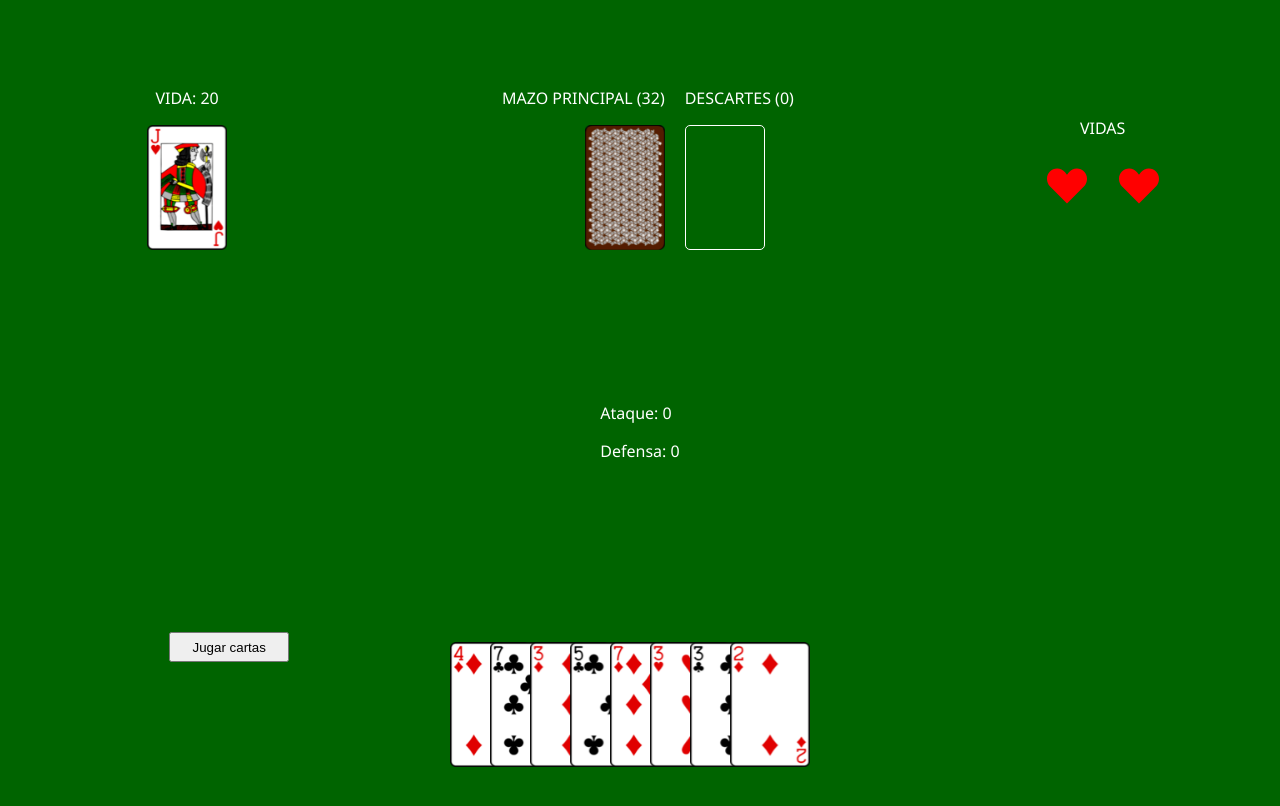
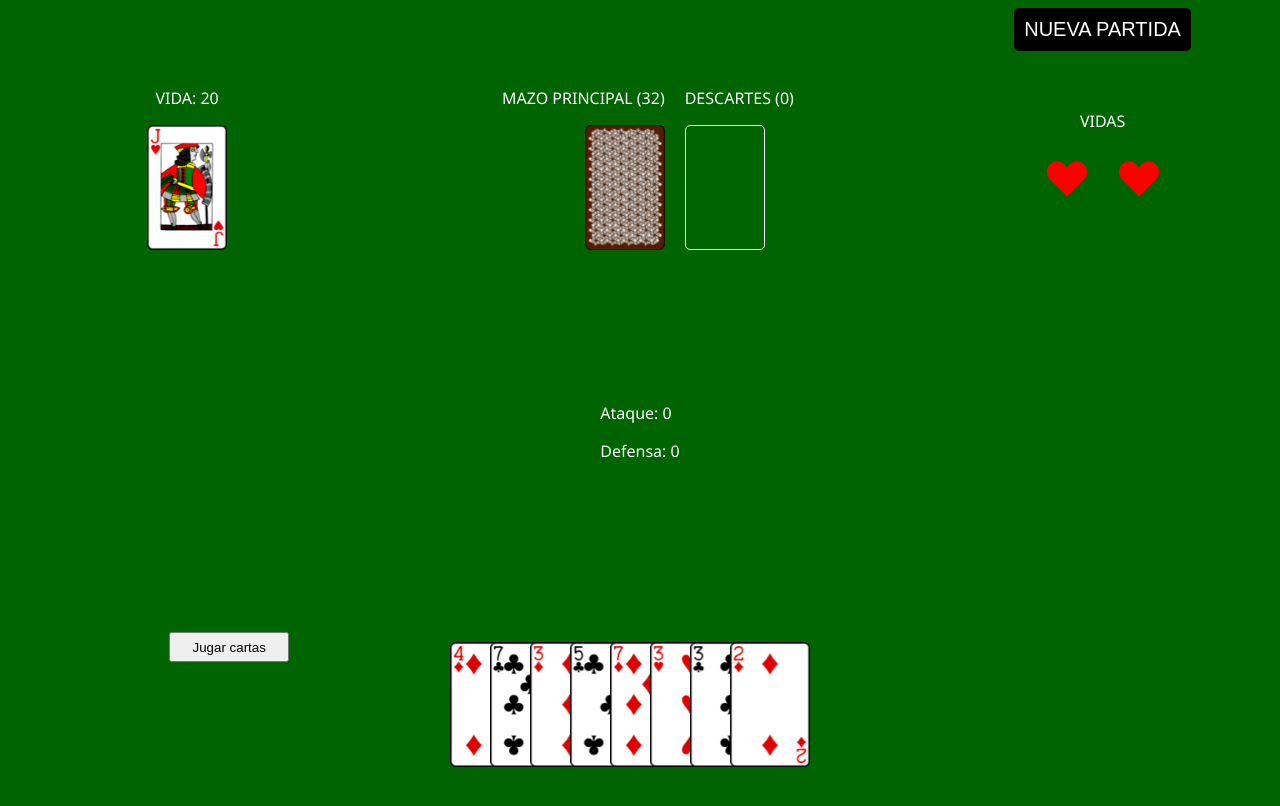
Before and after one commit to Skmrubik/regicide, a React (Vite) app: page / in a window 1280 px wide. Shown: the top 806 px of the page. Built offline with nearby package versions, Linux system fonts and the light colour scheme.

Commit message:
añadido boton de nueva partida

```diff
--- a/src/App.jsx
+++ b/src/App.jsx
@@ -43,7 +43,12 @@ function App() {
   const ataqueJugador = useEstado((state) => state.ataqueJugador);
   const addCartaFinalMazo = useEstado((state) => state.addCartaFinalMazo);
   const addCartaDescartes = useEstado((state) => state.addCartaDescartes);
-  const estado = useEstado();
+  const resetMazo = useEstado((state) => state.resetMazo);
+  const resetMonstruos = useEstado((state) => state.resetMonstruos);
+  const resetMazoDescartes = useEstado((state) => state.resetMazoDescartes);
+  const resetCartasMano = useEstado((state) => state.resetMano);
+  const resetCartasSeleccionadas = useEstado((state) => state.resetCartasSeleccionadas);
+  const resetCartasJugadas = useEstado((state) => state.resetCartasJugadas);
 
   function shuffleArray(inputArray) {
     inputArray.sort(() => Math.random() - 0.5);
@@ -62,7 +67,7 @@ function App() {
       else setVidaMonstruo(40);
       setEstadoPrincipal(1)
     }
-  },[])
+  },[estadoPrincipal])
 
   //estado turno 1 FASE DE APLICAR PODERES Y ATACAR
   useLayoutEffect(() => {
@@ -337,6 +342,17 @@ function App() {
     }
     setNumeroVidas(numeroVidas-1);
   }
+  function nuevaPartida(){
+    resetMazo();
+    resetMonstruos();
+    resetMazoDescartes();
+    resetCartasMano();
+    resetCartasSeleccionadas();
+    resetCartasJugadas();
+    setEstadoPrincipal(0);
+    setEstadoTurnoJugador(0);
+  }
+
   return (
     <>
     <div className='container-mazos'>
@@ -353,6 +369,7 @@ function App() {
         <CartasMazoDescartes descartes={mazoDescartes} />
       </div>
       <div className='container-vidas'>
+        <button className='button-partida-nueva' onClick={nuevaPartida}>NUEVA PARTIDA</button>
         <p>VIDAS</p>
         <div className='vidas'>
         {numeroVidas>1 && <button className={enabledVida?'button-vida':'button-vida-disabled'} disabled={!enabledVida} onClick={resetMano}>
--- a/src/index.css
+++ b/src/index.css
@@ -114,7 +114,7 @@
   display: flex;
   width: 20%;
   flex-direction: column;
-  justify-content: center;
+  justify-content: start;
   align-items: center;
   padding-right: 50px;
   height: 100%;
@@ -126,3 +126,29 @@
   display: flex;
   flex-direction: row;
 }
+.modal-partida-nueva{
+  padding-top: 10px;
+  position: absolute;
+  z-index: 20;
+  top: 100px;
+  width: 80%;
+  margin-left: 10%;
+  margin-right: 10%;
+  background-color: black;
+  color: white;
+  display: flex;
+  flex-direction: column;
+  align-items: center;
+  border-radius: 10px;
+}
+.button-partida-nueva{
+  background-color: black;
+  border-radius: 5px;
+  font-size: 20px;
+  padding: 10px;
+  border: none;
+  color: white;
+  margin-bottom: 30px;
+  cursor: pointer;
+  margin-bottom: 43px;
+}
--- a/src/store/estado.js
+++ b/src/store/estado.js
@@ -22,6 +22,12 @@ export const useEstado = create((set, get) => ({
     setEstadoPrincipal: (estadoPrincipal) => set({ estadoPrincipal}),
     setEstadoTurnoJugador: (estadoTurnoJugador) => set({ estadoTurnoJugador}),
     setMazo: (mazo) => set({ mazo}),
+    resetMazo: () => set({mazo: cartasMazo}),
+    resetMonstruos: () => set({monstruos: cartasMonstruos}),
+    resetMazoDescartes: () => set({mazoDescartes: []}),
+    resetMano: () => set({mano: []}),
+    resetCartasSeleccionadas: () => set({cartasSeleccionadas: []}),
+    resetCartasJugadas: () => set({cartasJugadas: []}),
     setVidaMonstruo: (vidaMonstruo) => set({vidaMonstruo}),
     setAtaqueJugador: (ataqueJugador) => set({ataqueJugador}),
     setDefensaJugador: (defensaJugador) => set({defensaJugador}),
```
